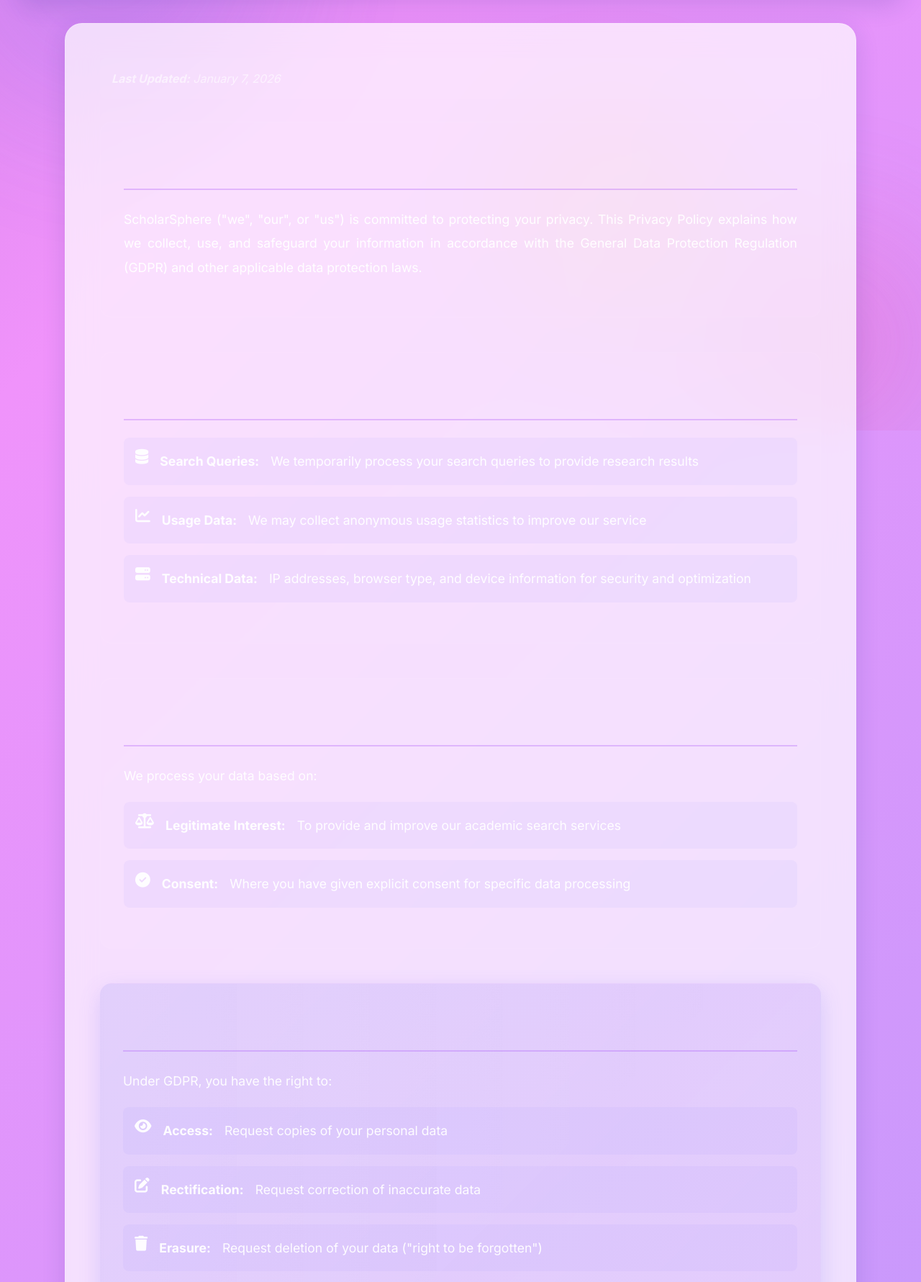
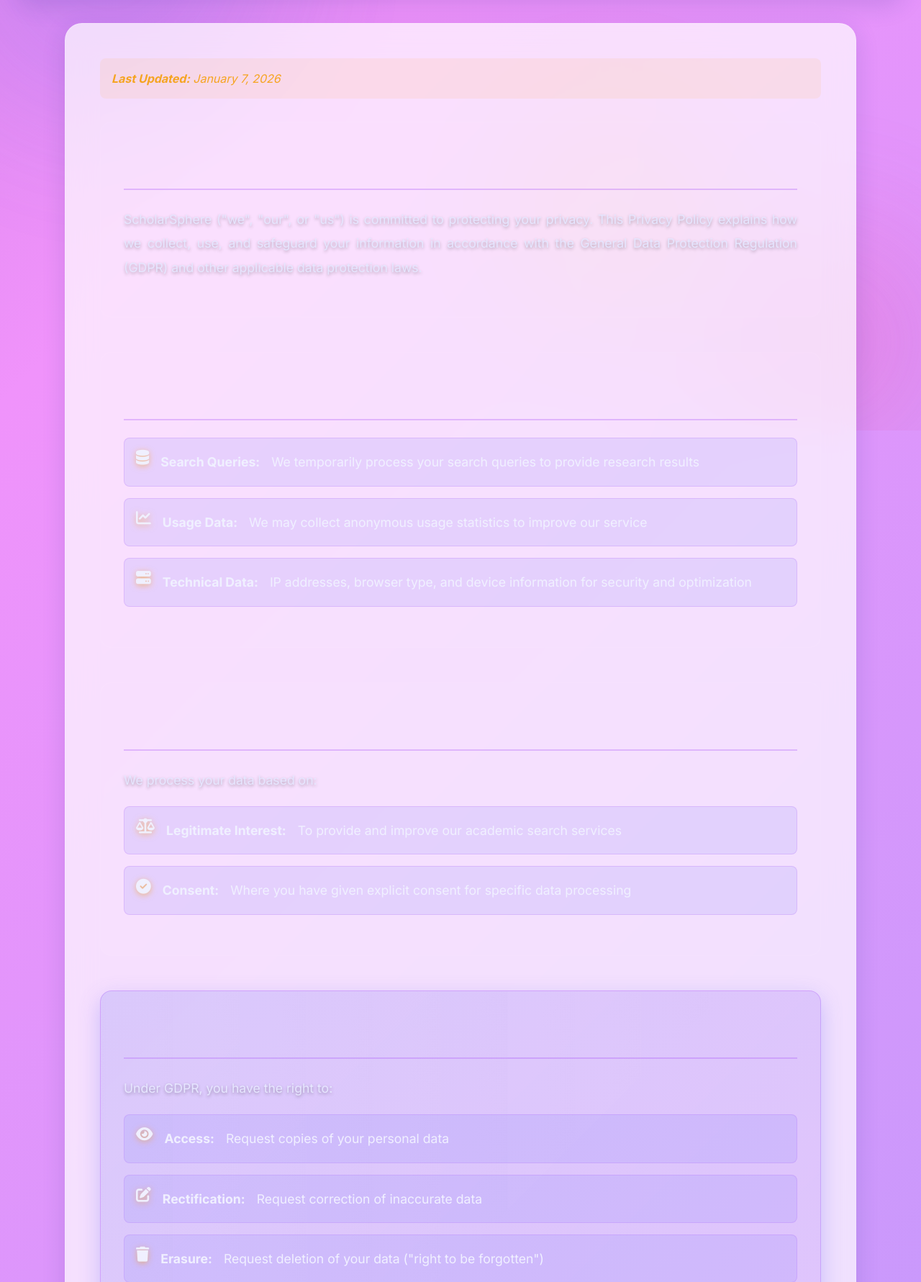
Before and after one commit to Shekhar18oct/Ai-searchEngine, a Flask app: page /privacy in a window 1280 px wide. Shown: the part 202-1983 px from the top of the page at 72% size. Run offline with Flask 3, Linux system fonts and the light colour scheme; parts of the project's set-up code (start-up, migrations or seed data) failed here and were passed over.

Commit message:
Improve text visibility with lighter colors, stronger backgrounds, and text shadows for better readability

```diff
--- a/src/static/css/style.css
+++ b/src/static/css/style.css
@@ -1442,8 +1442,11 @@ input[type="radio"]:checked + .chip,
 
 .content-section h3 {
     font-size: 1.5rem;
-    font-weight: 600;
-    color: var(--primary-color);
+    font-weight: 700;
+    background: linear-gradient(135deg, #8b8bff, #c084fc);
+    -webkit-background-clip: text;
+    -webkit-text-fill-color: transparent;
+    background-clip: text;
     margin-bottom: 1rem;
     margin-top: 1.5rem;
     display: flex;
@@ -1452,15 +1455,18 @@ input[type="radio"]:checked + .chip,
 }
 
 .content-section h3 i {
-    color: var(--secondary-color);
+    color: var(--accent-color);
+    -webkit-text-fill-color: var(--accent-color);
+    filter: drop-shadow(0 2px 4px rgba(245, 158, 11, 0.5));
 }
 
 .content-section p {
     font-size: 1.1rem;
     line-height: 1.9;
-    color: rgba(255, 255, 255, 0.95);
+    color: rgba(230, 230, 255, 1);
     margin-bottom: 1.25rem;
     text-align: justify;
+    text-shadow: 0 2px 4px rgba(0, 0, 0, 0.3);
 }
 
 .content-section ul {
@@ -1472,29 +1478,32 @@ input[type="radio"]:checked + .chip,
 .content-section li {
     font-size: 1.1rem;
     line-height: 1.9;
-    color: rgba(255, 255, 255, 0.95);
+    color: rgba(240, 240, 255, 1);
     margin-bottom: 1rem;
     display: flex;
     align-items: flex-start;
     gap: 1rem;
     padding: 1rem;
-    background: rgba(99, 102, 241, 0.05);
+    background: rgba(99, 102, 241, 0.12);
     border-radius: 0.5rem;
     transition: all 0.3s;
+    border: 1px solid rgba(168, 85, 247, 0.2);
 }
 
 .content-section li:hover {
-    background: rgba(99, 102, 241, 0.1);
+    background: rgba(99, 102, 241, 0.2);
     transform: translateX(10px);
-    box-shadow: 0 5px 15px rgba(99, 102, 241, 0.2);
+    box-shadow: 0 5px 20px rgba(99, 102, 241, 0.4);
+    border-color: rgba(168, 85, 247, 0.5);
 }
 
 .content-section li i {
-    color: var(--primary-color);
+    color: var(--accent-color);
     font-size: 1.3rem;
     margin-top: 0.2rem;
     flex-shrink: 0;
     animation: iconBounce 2s ease-in-out infinite;
+    filter: drop-shadow(0 2px 4px rgba(245, 158, 11, 0.5));
 }
 
 @keyframes iconBounce {
@@ -1518,23 +1527,24 @@ input[type="radio"]:checked + .chip,
 
 .last-updated {
     font-size: 1rem;
-    color: rgba(255, 255, 255, 0.6);
+    color: rgba(245, 158, 11, 0.9);
     font-style: italic;
     margin-bottom: 2rem;
     padding: 1rem;
-    background: rgba(255, 255, 255, 0.03);
+    background: rgba(245, 158, 11, 0.08);
     border-radius: 0.5rem;
     border-left: 3px solid var(--accent-color);
 }
 
 .highlight-box {
-    background: linear-gradient(135deg, rgba(99, 102, 241, 0.15) 0%, rgba(168, 85, 247, 0.15) 100%);
+    background: linear-gradient(135deg, rgba(99, 102, 241, 0.2) 0%, rgba(168, 85, 247, 0.2) 100%);
     border-left: 5px solid var(--primary-color);
     padding: 2rem;
     border-radius: 1rem;
-    box-shadow: 0 10px 30px rgba(99, 102, 241, 0.2);
+    box-shadow: 0 10px 30px rgba(99, 102, 241, 0.3);
     position: relative;
     overflow: hidden;
+    border: 1px solid rgba(168, 85, 247, 0.3);
 }
 
 .highlight-box::before {
@@ -1831,6 +1841,8 @@ input[type="radio"]:checked + .chip,
     margin-bottom: 1rem;
     line-height: 1.8;
     font-size: 1.05rem;
+    color: rgba(230, 230, 255, 1);
+    text-shadow: 0 1px 3px rgba(0, 0, 0, 0.3);
 }
 
 .contact-form-section {
@@ -1863,7 +1875,8 @@ input[type="radio"]:checked + .chip,
 .contact-form-section p {
     font-size: 1.1rem;
     line-height: 1.8;
-    color: rgba(255, 255, 255, 0.95);
+    color: rgba(230, 230, 255, 1);
+    text-shadow: 0 1px 3px rgba(0, 0, 0, 0.3);
 }
 
 /* Page Responsive */
```
